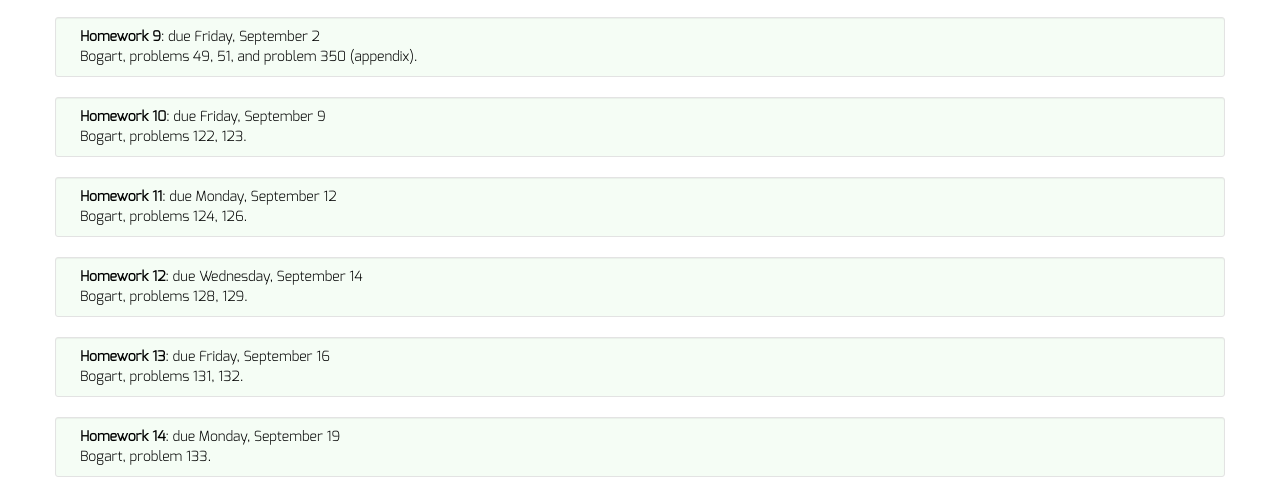
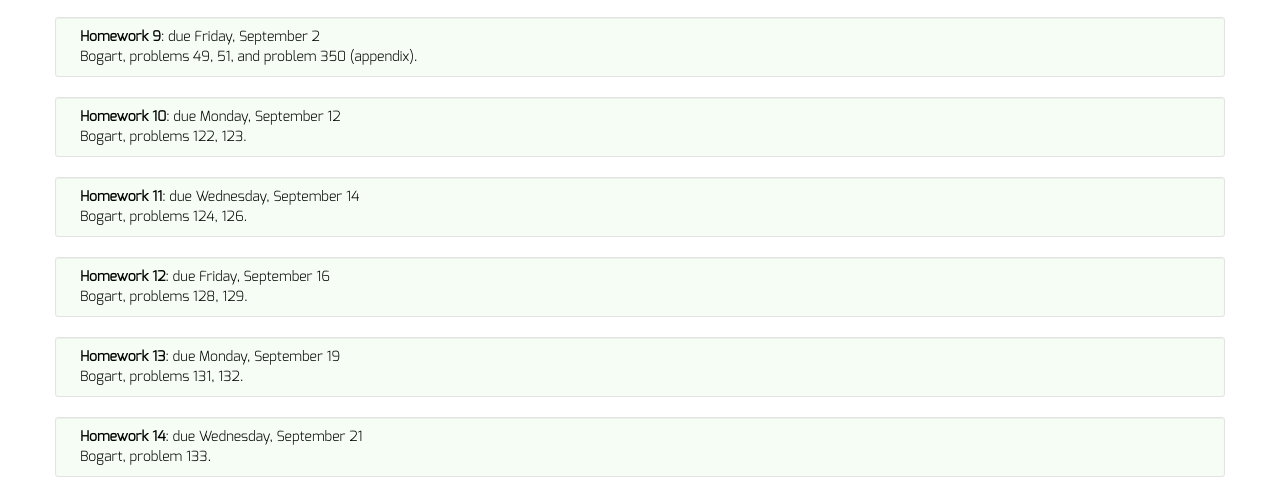
Before and after one commit to dkrashen/combinatorics, a Jekyll site: the page built from hw/index.html, in a window 1280 px wide. Shown: the part 931-1425 px from the top of the page. Built offline with Jekyll 4.4.1, drawn with Linux system fonts in a browser that asks for light colours.

Commit message:
modify homework dates

```diff
--- a/_data/homework.yml
+++ b/_data/homework.yml
@@ -28,16 +28,16 @@
   due: "Friday, September 2"
 - title: "Homework 10"
   description: "Bogart, problems 122, 123. "
-  due: "Friday, September 9"
+  due: "Monday, September 12"
 - title: "Homework 11"
   description: "Bogart, problems 124, 126. "
-  due: "Monday, September 12"
+  due: "Wednesday, September 14"
 - title: "Homework 12"
   description: "Bogart, problems 128, 129. "
-  due: "Wednesday, September 14"
+  due: "Friday, September 16"
 - title: "Homework 13"
   description: "Bogart, problems 131, 132. "
-  due: "Friday, September 16"
+  due: "Monday, September 19"
 - title: "Homework 14"
   description: "Bogart, problem 133. "
-  due: "Monday, September 19"
+  due: "Wednesday, September 21"
```
